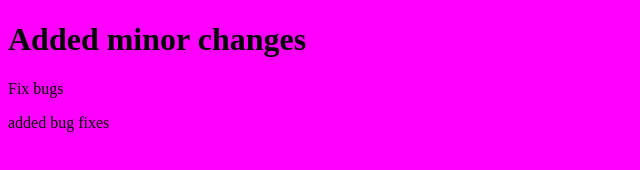
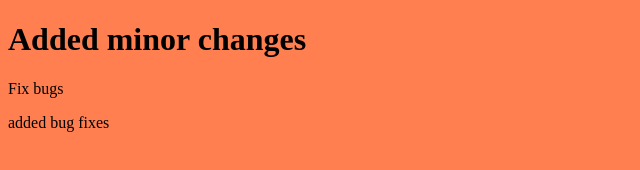
Before and after one commit to devKirkCartano/release, a website: page index.html in a window 1280 px wide. Shown: the whole page, without its empty margins (0-640 px from the left). Drawn offline with Linux system fonts and the light colour scheme.

Commit message:
feat!: add new background color
BREAKING CHANGE: this color is breaking the old system

```diff
--- a/index.html
+++ b/index.html
@@ -7,7 +7,7 @@
   <title>Document</title>
 </head>
 
-<body style="background-color: magenta;">
+<body style="background-color: coral;">
   <h1>
     Added minor changes
   </h1>
```
